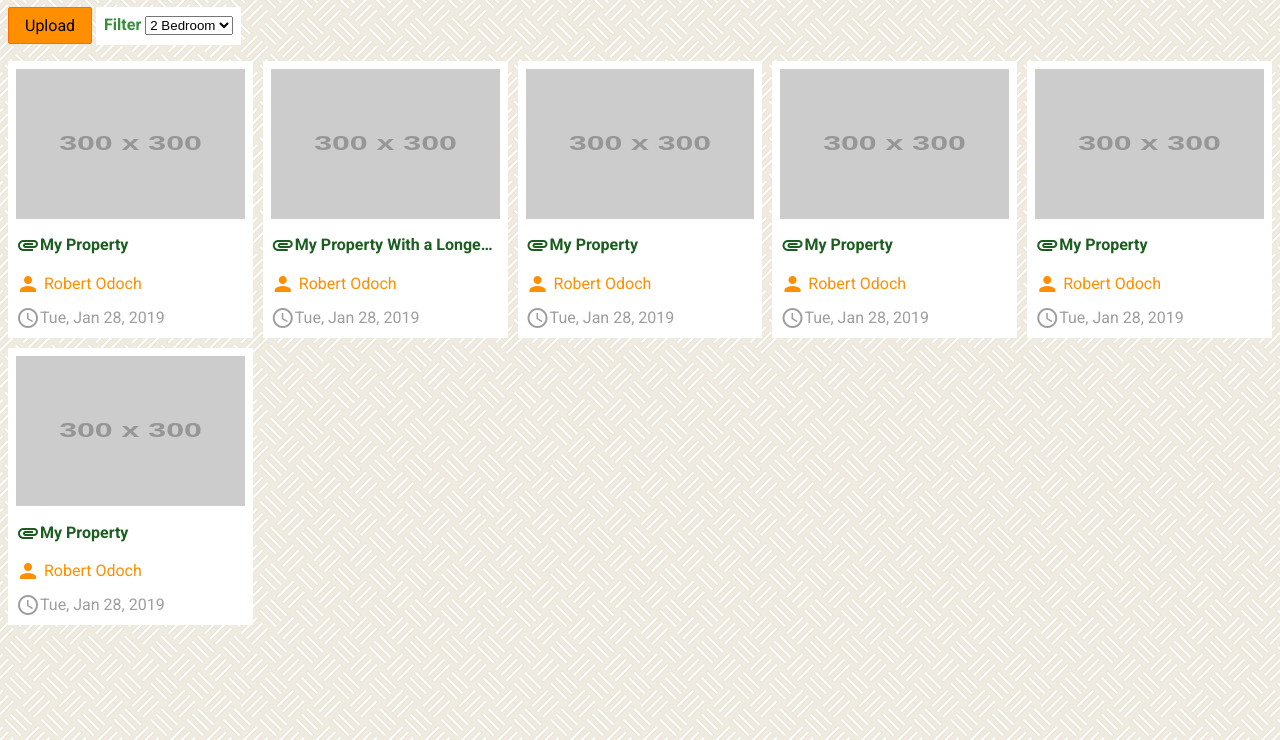
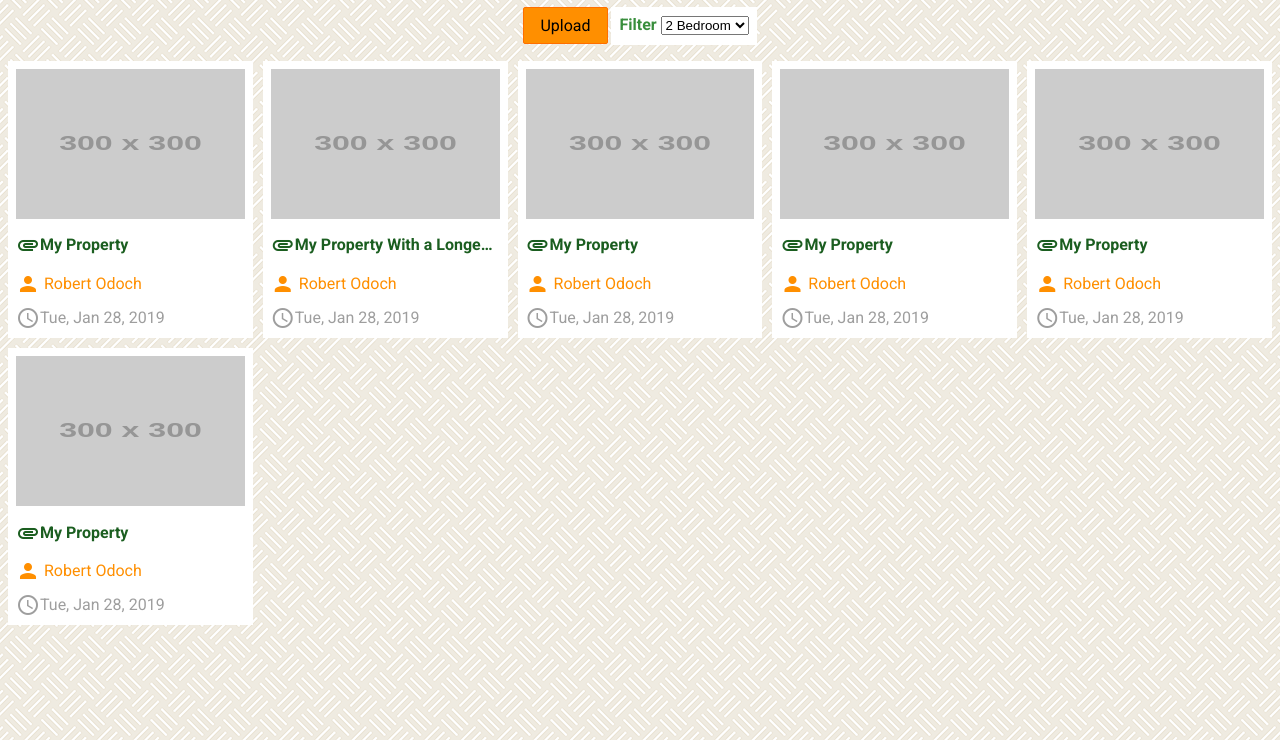
Before and after one commit to robert-odoch/property-pro-lite, a plain HTML site: page UI/index.html in a window 1280 px wide. Shown: the part 60-800 px from the top of the page. Drawn offline with Linux system fonts and the light colour scheme; placeholder pictures from the web are drawn by us.

Commit message:
Center property actions

```diff
--- a/UI/css/styles.css
+++ b/UI/css/styles.css
@@ -31,6 +31,10 @@
 
 .text-bold {
     font-weight: bold;
+}
+
+.text-center {
+    text-align: center;
 }
 
 .text-truncate {
--- a/UI/index.html
+++ b/UI/index.html
@@ -24,7 +24,7 @@
         </ul>
     </header>
     <div class="container">
-        <div class="mb-1">
+        <div class="text-center mb-1">
             <a href="" class="btn bg-amber" id="upload-property">Upload</a>
             <form action="" method="get" class="form-inline bg-white pa-1">
                 <label for="filter">Filter</label>
```
